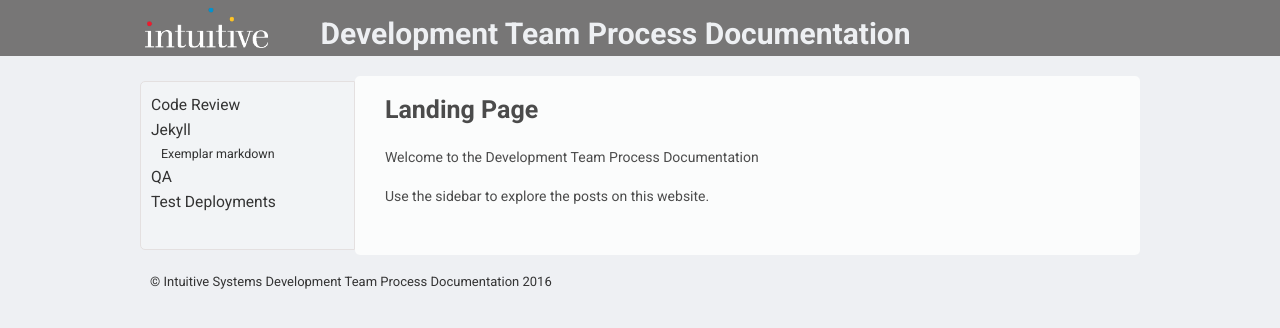
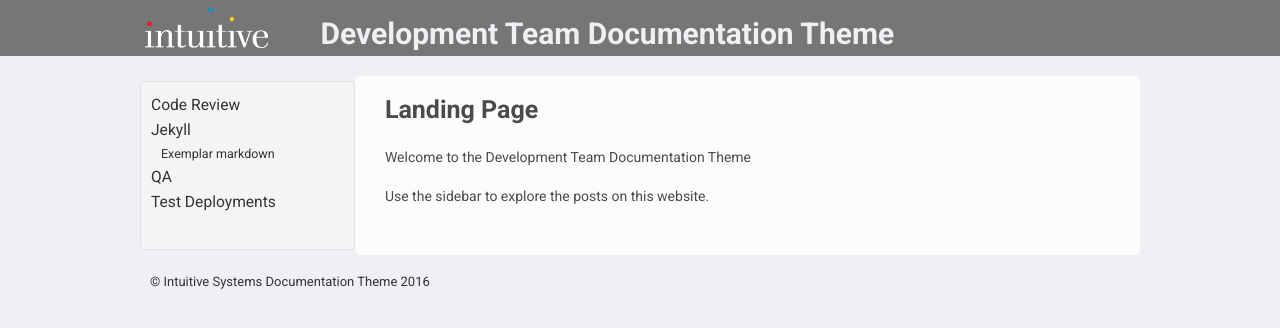
Before and after one commit to intuitivedocs/DocumentationSiteThemes, a Jekyll site: the page built from index.markdown, in a window 1280 px wide. Shown: the top 328 px of the page. Built offline with Jekyll 4.4.1, drawn with Linux system fonts in a browser that asks for light colours.

Commit message:
base url setup stuff

```diff
--- a/_config.yml
+++ b/_config.yml
@@ -1,9 +1,9 @@
-maintitle: Development Team Process Documentation
-title: Intuitive Systems Development Team Process Documentation
+maintitle: Development Team Documentation Theme
+title: Intuitive Systems Documentation Theme
 email: support@intuitivesystems.co.uk
 description:
-baseurl: "/DevelopmentTeamProcess"
-url: "http://intuitivedocs.github.io/DevelopmentTeamProcess/"
+baseurl: "/DocumentationSiteThemes"
+url: "http://intuitivedocs.github.io/DocumentationSiteThemes/"
 fixedNav: 'false'
 theme: grey
 
```
